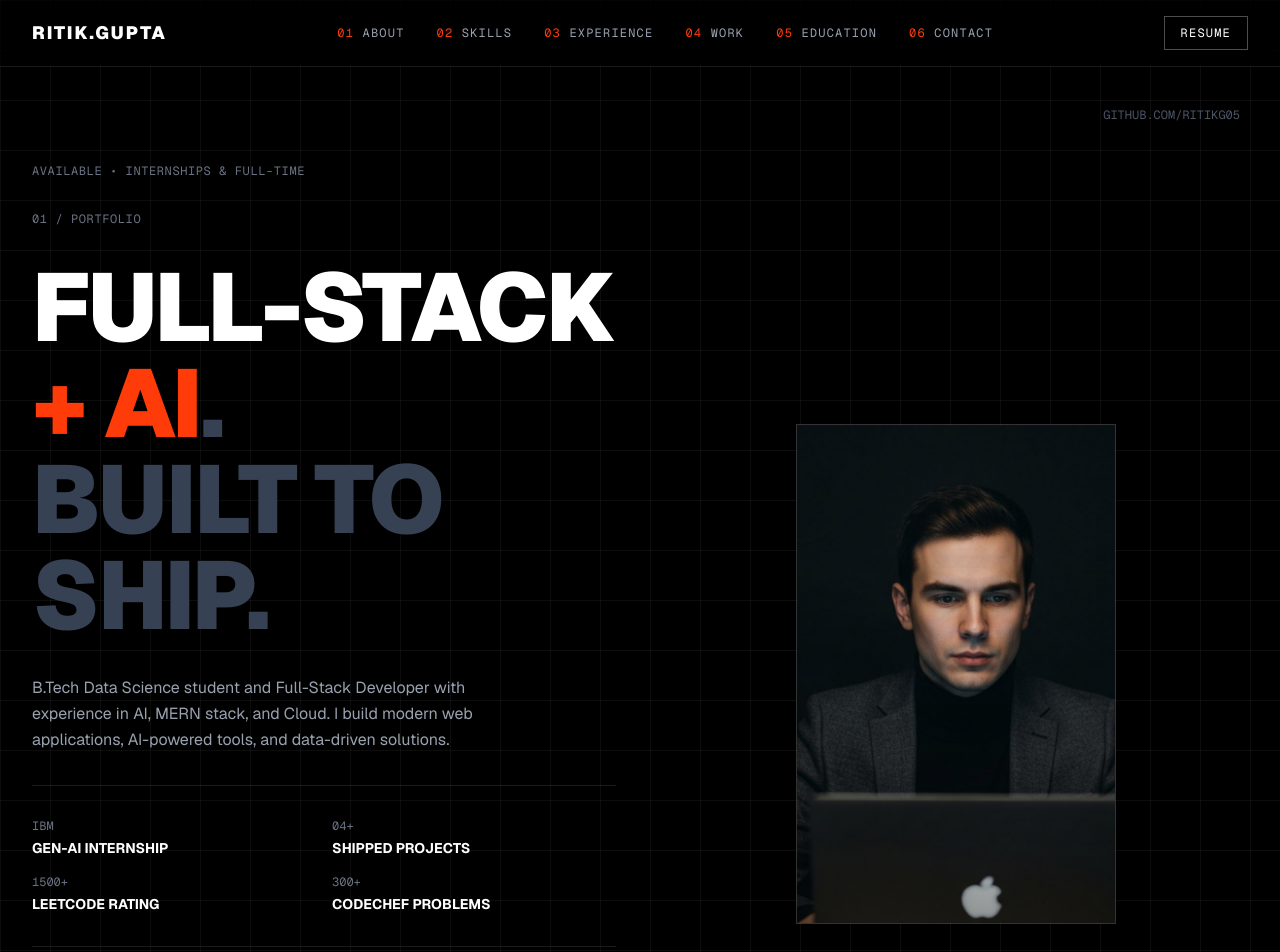
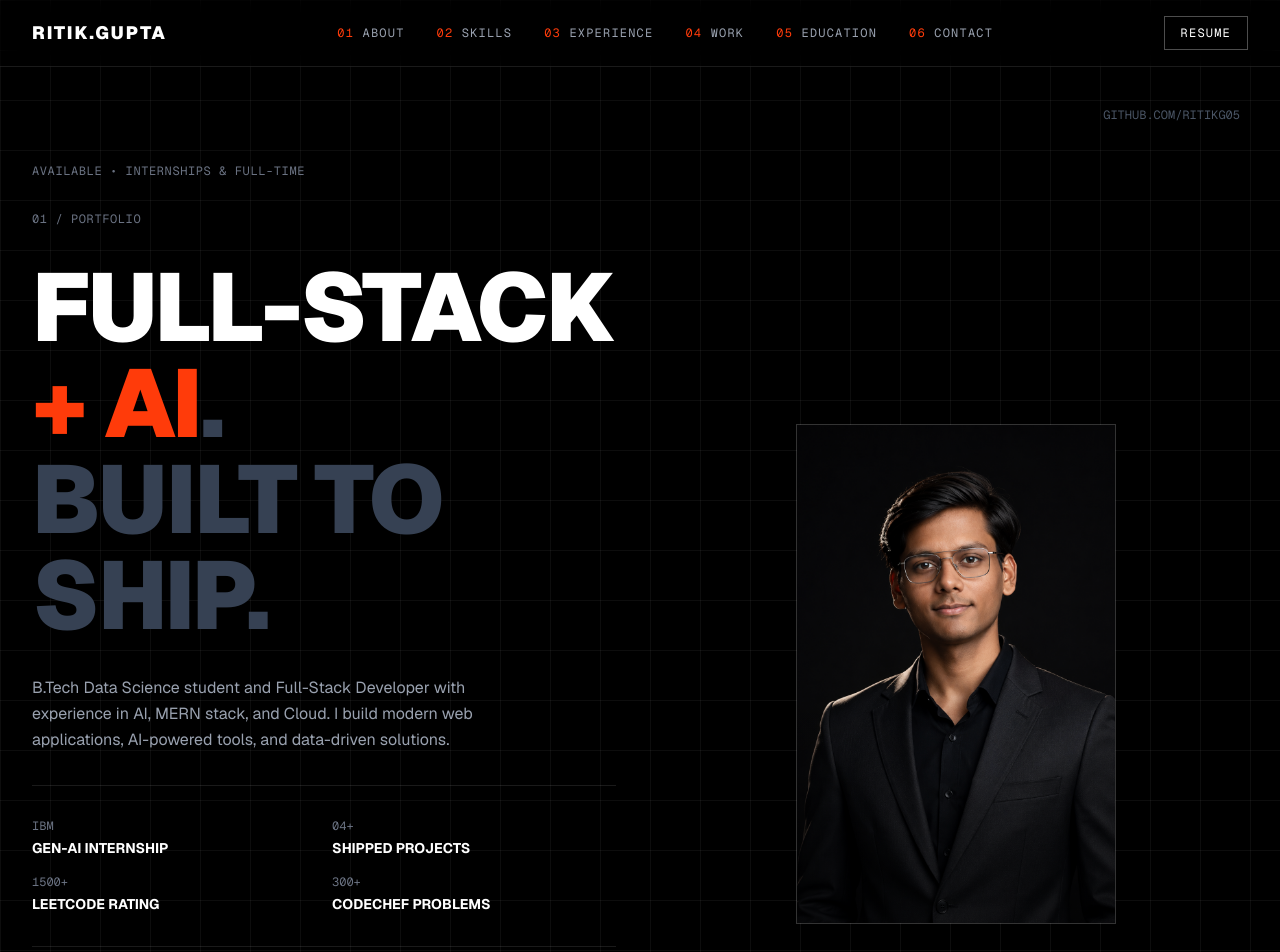
Before and after one commit to ritikg05/my-portfolio, a Next.js app: page / in a window 1280 px wide. Shown: the top 952 px of the page. Built offline with nearby package versions, Linux system fonts and the light colour scheme.

Commit message:
Updated portfolio image

```diff
--- a/components/sections/Hero.tsx
+++ b/components/sections/Hero.tsx
@@ -99,7 +99,7 @@ export default function Hero() {
           <div className="relative h-96 md:h-full min-h-96 md:min-h-screen flex items-center justify-center fade-in-up" style={{ animationDelay: '0.2s' }}>
             <div className="relative w-64 h-96 md:w-80 md:h-[500px] border border-white/20 overflow-hidden group hover:border-[#ff3b0a] hover:shadow-[0_0_30px_rgba(255,59,10,0.3)] transition-all duration-300">
               <Image
-                src="/profile.jpg"
+                src="/profile.jpg.png"
                 alt="Ritik Gupta"
                 fill
                 className="object-cover group-hover:scale-105 transition-transform duration-300"
```
Also changed, not shown: public/profile.jpg (deleted), 1 other file (tests, documents, lock files or other folders).
